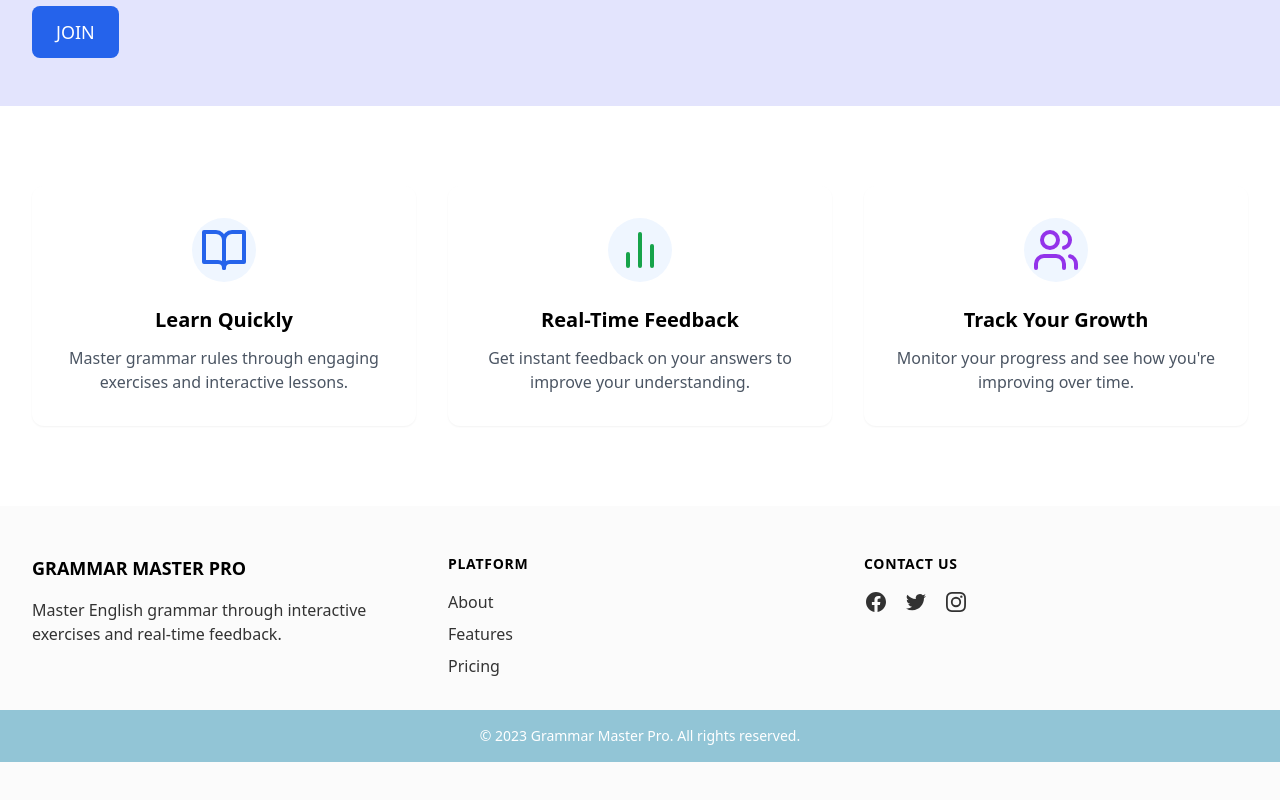
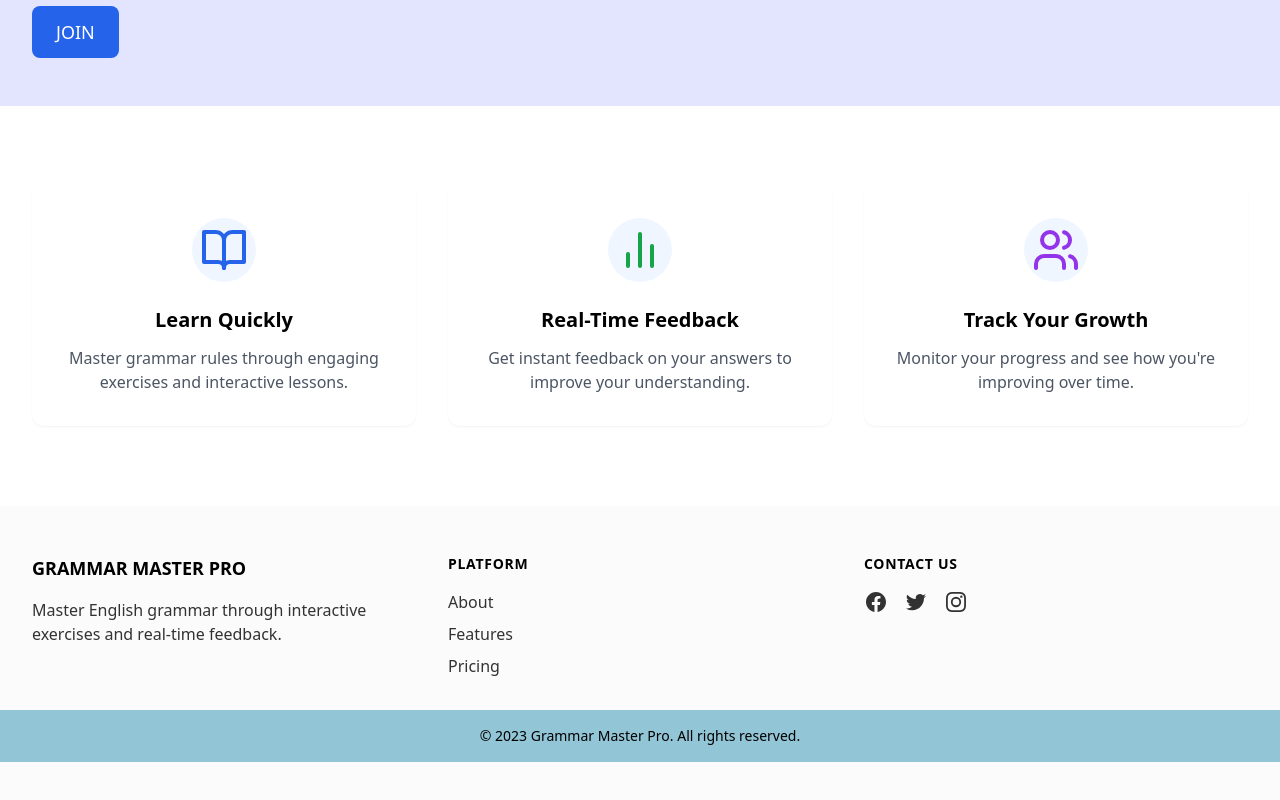
Before and after one commit to edisonivaan1/project, a React (Vite) app: page / in a window 1280 px wide. Shown: the part 434-1234 px from the top of the page. Built offline with nearby package versions, Linux system fonts and the light colour scheme.

Commit message:
Fix: Home footer arreglado

```diff
--- a/src/components/Layout/Footer.tsx
+++ b/src/components/Layout/Footer.tsx
@@ -52,7 +52,7 @@ const Footer: React.FC = () => {
         </div>
       </div>
       <div className="bg-[#007AA26B] py-4 mt-8">
-        <p className="text-white text-center text-sm">© 2023 Grammar Master Pro. All rights reserved.</p>
+        <p className="text-black text-center text-sm">© 2023 Grammar Master Pro. All rights reserved.</p>
       </div>
     </footer>
   );
```
